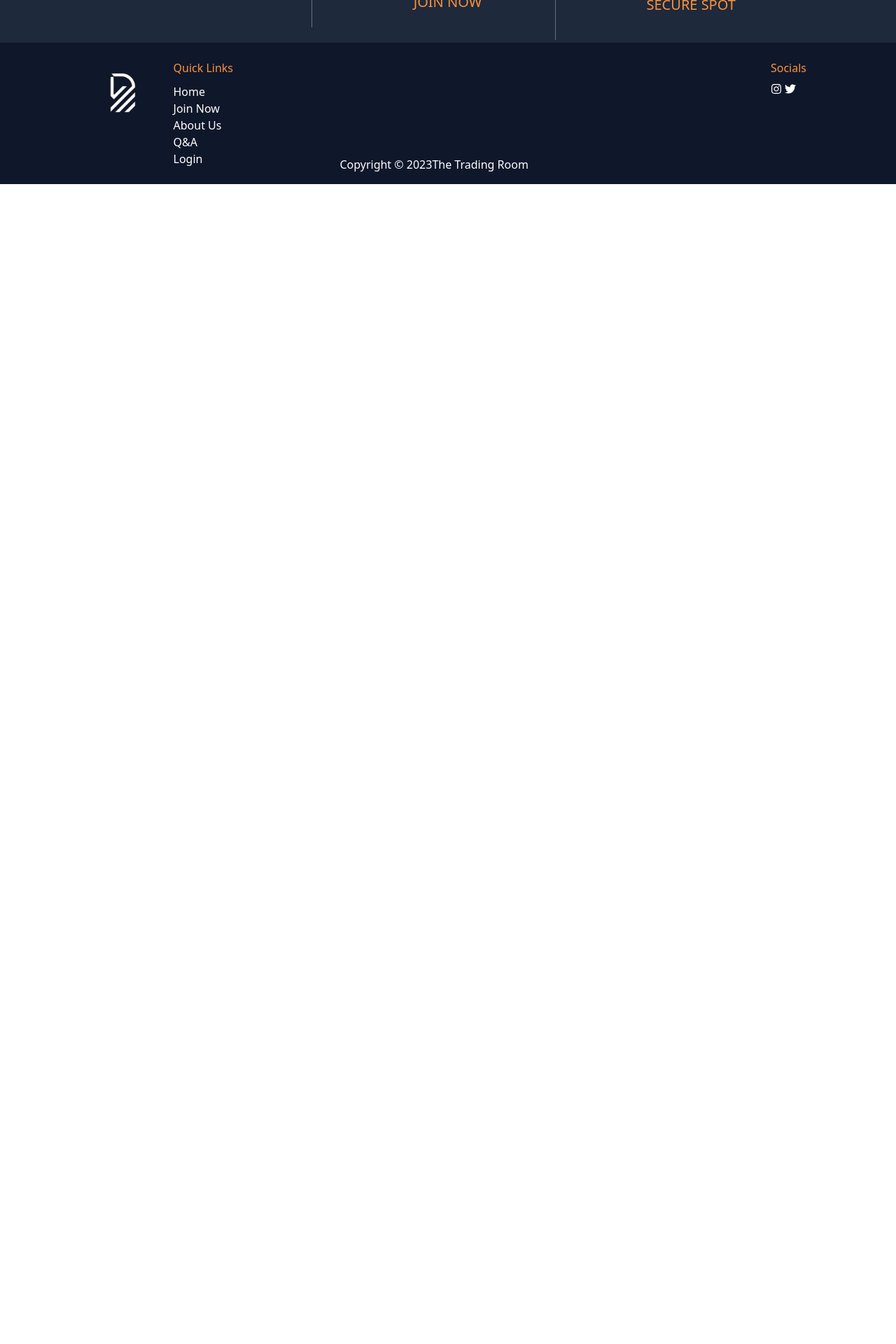
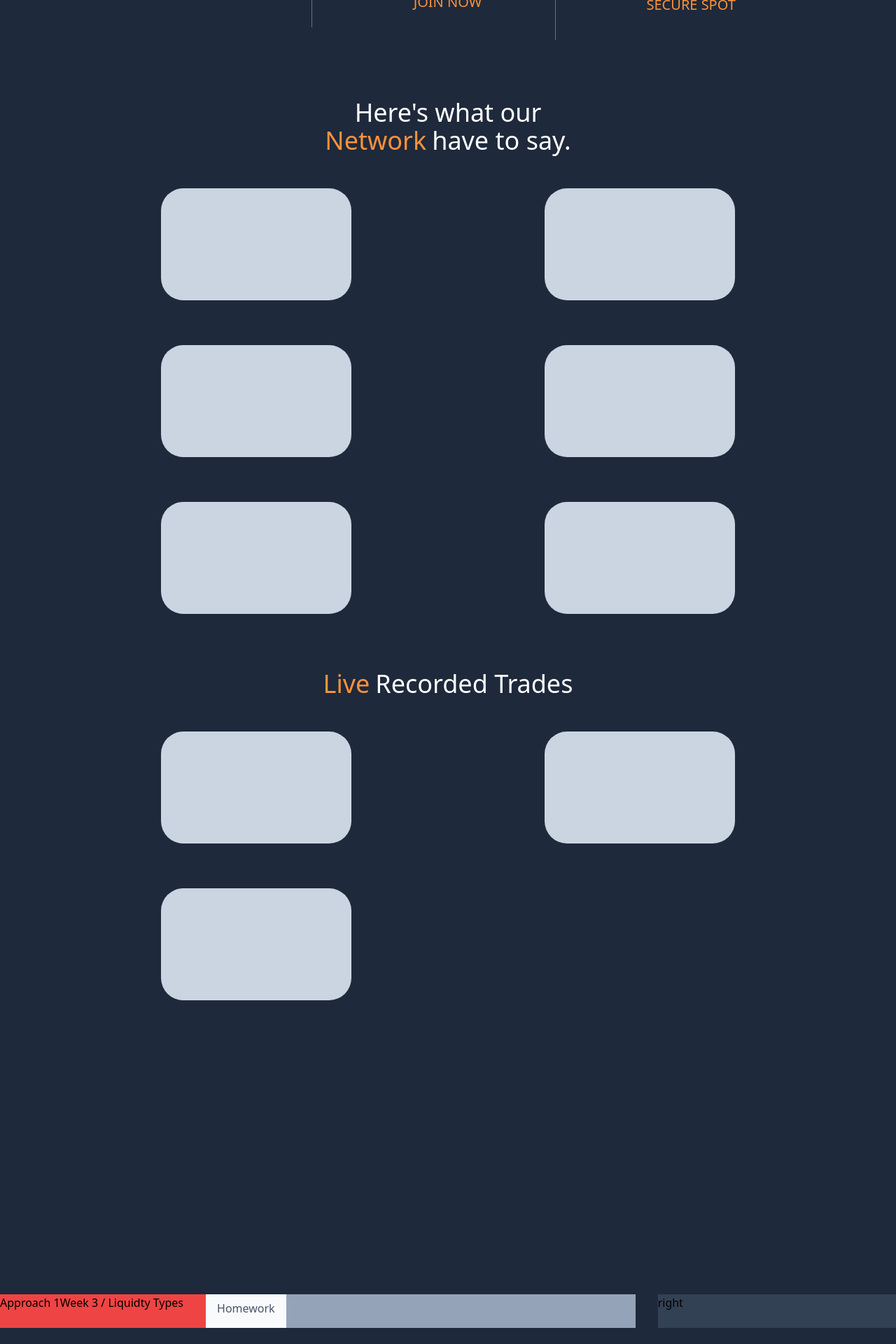
Before and after one commit to fsmutimeer/education-trading, a Next.js app: page / in a window 1280 px wide. Shown: the part 7140-9060 px from the top of the page at 70% size. Before the commit the page ends 7403 px from the top, so only its background shows below. Built offline with nearby package versions, Linux system fonts and the light colour scheme.

Commit message:
page 11 is being developed

```diff
--- a/components/Hero.tsx
+++ b/components/Hero.tsx
@@ -451,6 +451,74 @@ const Hero = () => {
           </div>
         </div>
       </div>
+      {/* Page 9  */}
+      <div className="flex-col bg-slate-800 h-auto w-screen flex-wrap">
+        <div className=" container mx-auto w-[80%]  flex-col  ">
+          {/* Title */}
+          <div className="pt-[4rem] mx-auto text-center w-[40%] ">
+            <h2 className="text-white text-4xl pt-4 p-4">
+              Here's what our{' '}
+              <span className="text-orange-400 mr-2">Network</span>have to say.
+            </h2>
+          </div>
+          {/* Cards */}
+          <div className=" flex gap-16 flex-wrap w-[80%] pt-8 mx-auto justify-between items-center">
+            {' '}
+            <div className="h-[10rem] w-[17rem] bg-slate-300 rounded-[2rem]"></div>
+            <div className="h-[10rem] w-[17rem] bg-slate-300 rounded-[2rem]"></div>
+            <div className="h-[10rem] w-[17rem] bg-slate-300 rounded-[2rem]"></div>
+            <div className="h-[10rem] w-[17rem] bg-slate-300 rounded-[2rem]"></div>
+            <div className="h-[10rem] w-[17rem] bg-slate-300 rounded-[2rem]"></div>
+            <div className="h-[10rem] w-[17rem] bg-slate-300 rounded-[2rem]"></div>
+          </div>
+        </div>
+      </div>
+      {/* Page 10  */}
+      <div className="flex-col bg-slate-800 h-[972px] w-screen flex-wrap">
+        <div className=" container mx-auto w-[80%]  flex-col  ">
+          {/* Title */}
+          <div className="pt-[4rem] mx-auto text-center w-[40%] ">
+            <h2 className="text-white text-4xl pt-4 p-4">
+              <span className="text-orange-400 mr-2">Live</span>Recorded Trades
+            </h2>
+          </div>
+          {/* Cards */}
+          <div className=" flex gap-16 flex-wrap w-[80%] pt-8 mx-auto justify-between items-center">
+            {' '}
+            <div className="h-[10rem] w-[17rem] bg-slate-300 rounded-[2rem]"></div>
+            <div className="h-[10rem] w-[17rem] bg-slate-300 rounded-[2rem]"></div>
+            <div className="h-[10rem] w-[17rem] bg-slate-300 rounded-[2rem]"></div>
+          </div>
+        </div>
+      </div>
+      {/* Page 11  */}
+      <div className="flex-col bg-slate-800 h-[972px] w-screen">
+        <div className=" container mx-auto w-[100%] flex gap-8 ">
+          {/* Left */}
+          <div className="flex bg-slate-400 w-[80%] ">
+            {/* Header */}
+            <div className="flex bg-red-500 gap-8">
+              <div className="flex">
+                {/* Image */}
+                <h6>Approach 1</h6>
+                <h5>Week 3 / Liquidty Types</h5>
+                {/* Title */}
+              </div>
+              <div className="flex">
+                {' '}
+                <button className="pt-2 p-4 bg-slate-50 text-slate-600">
+                  Homework
+                </button>
+              </div>
+            </div>
+            {/* Video tag*/}
+            {/* Overview and desc tag */}
+            {/* Resource tage */}
+          </div>
+          {/* Right */}
+          <div className="flex bg-slate-700 w-[30%]">right</div>
+        </div>
+      </div>
       {/*  End tage of main container */}
     </div>
   );
```
